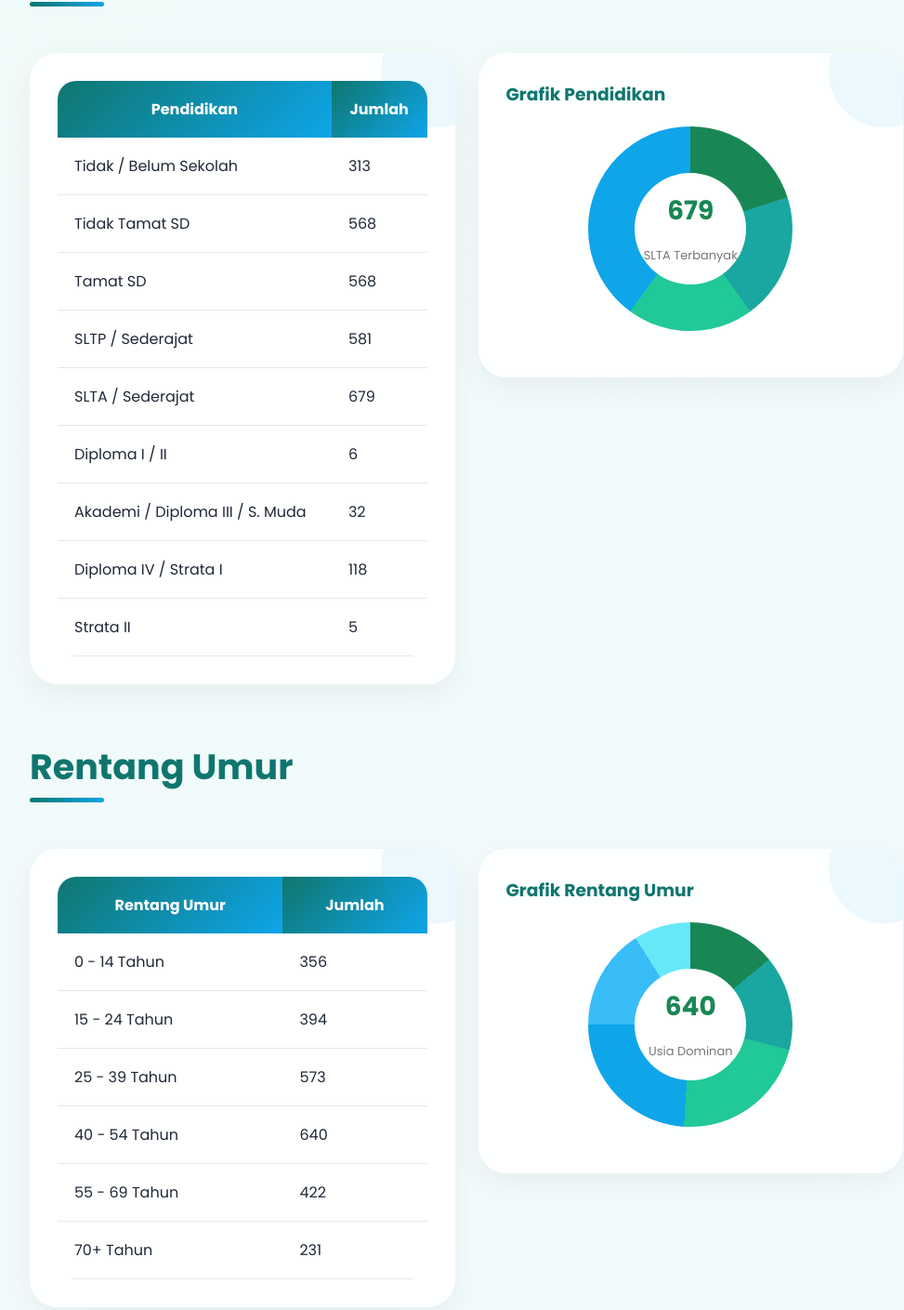
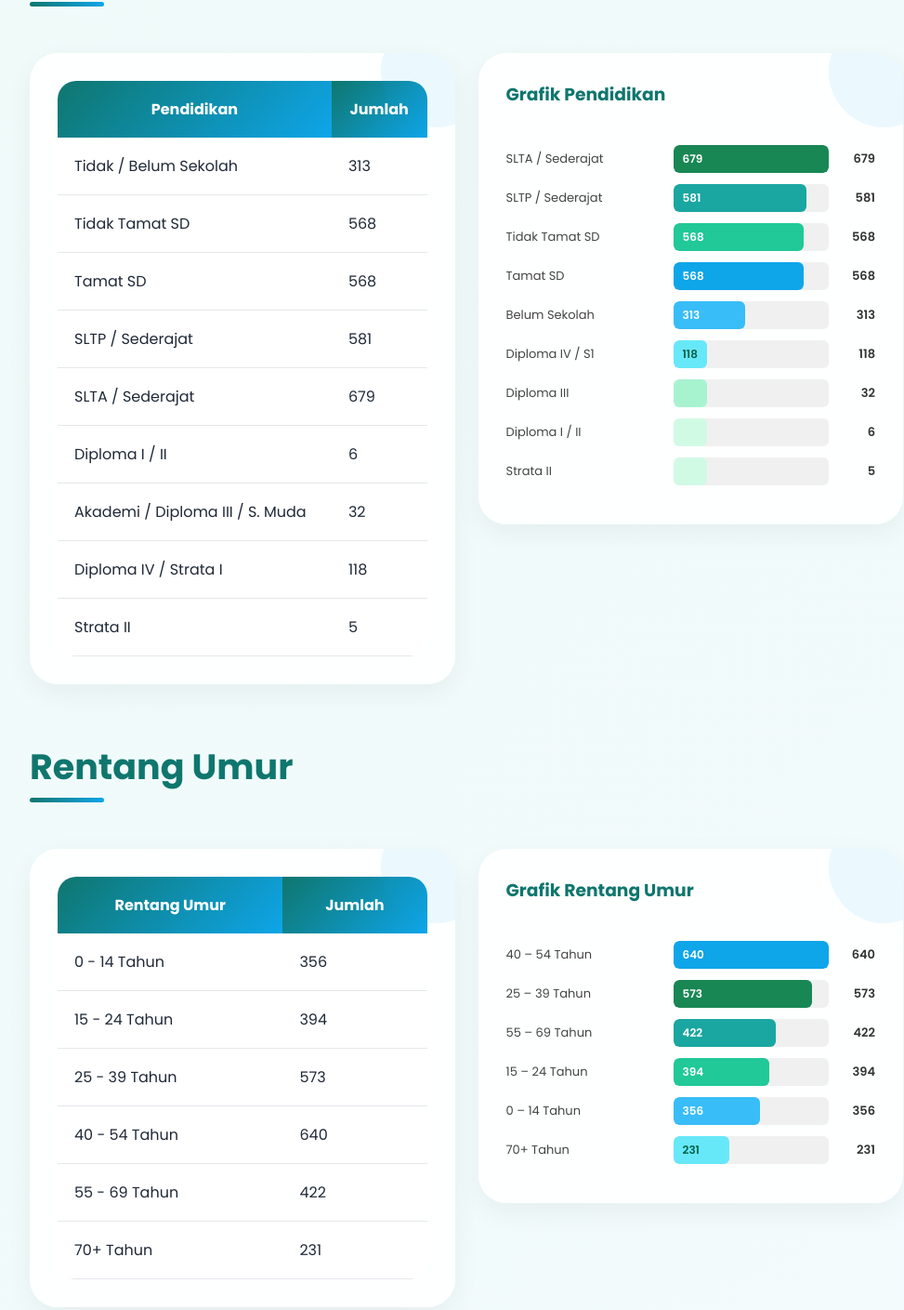
Before and after one commit to febriputri11939-blip/Desa-Sidakangen, a plain HTML site: page statistik.html in a window 1280 px wide. Shown: the part 1200-2609 px from the top of the page at 93% size, without its empty margins (278-1251 px from the left). Drawn offline with Linux system fonts and the light colour scheme.

Commit message:
update code

```diff
--- a/statistik.html
+++ b/statistik.html
@@ -5,64 +5,70 @@
 
 <link rel="preconnect" href="https://fonts.googleapis.com">
 <link rel="preconnect" href="https://fonts.gstatic.com" crossorigin>
-
 <link href="https://fonts.googleapis.com/css2?family=Poppins:wght@300;400;500;600;700&display=swap" rel="stylesheet">
 
 <meta charset="UTF-8">
 <meta name="viewport" content="width=device-width, initial-scale=1.0">
-
 <title>Statistik</title>
 
 <link rel="stylesheet" href="assets/css/style.css">
-<head>
-    <meta charset="UTF-8">
-    <meta name="viewport" content="width=device-width, initial-scale=1.0">
-</head>
+
 <style>
 
-/* TAMBAHAN GRAFIK BUNDER */
-
-.circle-chart{
-  width:220px;
-  height:220px;
-  border-radius:50%;
-  margin:20px auto;
-  position:relative;
+.bar-chart-wrapper {
+  width: 100%;
 }
 
-.circle-chart::before{
-  content:'';
-  position:absolute;
-  width:120px;
-  height:120px;
-  background:white;
-  border-radius:50%;
-  top:50%;
-  left:50%;
-  transform:translate(-50%,-50%);
+.bar-row {
+  display: flex;
+  align-items: center;
+  gap: 10px;
+  margin-bottom: 12px;
 }
 
-.chart-center{
-  position:absolute;
-  top:50%;
-  left:50%;
-  transform:translate(-50%,-50%);
-  text-align:center;
-  z-index:2;
+.bar-label {
+  font-size: 13px;
+  color: #444;
+  width: 170px;
+  flex-shrink: 0;
 }
 
-.chart-center h2{
-  color:#198754;
-  font-size:28px;
+.bar-track {
+  flex: 1;
+  background: #f0f0f0;
+  border-radius: 6px;
+  height: 30px;
+  overflow: hidden;
 }
 
-.chart-center p{
-  font-size:13px;
-  color:#777;
+.bar-fill {
+  height: 100%;
+  border-radius: 6px;
+  display: flex;
+  align-items: center;
+  padding-left: 10px;
+  box-sizing: border-box;
+  min-width: 36px;
 }
 
-.stats{
-  align-items:flex-start;
+.bar-fill span {
+  font-size: 12px;
+  font-weight: 600;
+  color: #fff;
+  white-space: nowrap;
+}
+
+.bar-number {
+  font-size: 13px;
+  font-weight: 600;
+  color: #333;
+  width: 40px;
+  text-align: right;
+  flex-shrink: 0;
+}
+
+.stats {
+  align-items: flex-start;
 }
 
 </style>
@@ -73,9 +79,6 @@
 
 <div class="container">
 
-<!-- SIDEBAR -->
-
-<!-- SIDEBAR -->
 <aside class="sidebar">
     <img src="assets/img/logo sidkangen.png" class="sidebar-logo" alt="Logo Desa SidaKangen">
     <h2>SidaKangen</h2>
@@ -92,518 +95,314 @@
     </ul>
 </aside>
 
-<!-- MAIN -->
-
 <main class="main">
-
-<!-- HEADER -->
 
 <h1 class="title">Statistik Penduduk</h1>
 
-<!-- CARD STATISTIK -->
-
 <div class="stats-wrapper">
-
   <div class="stats">
-
     <div class="card">
-
       <h3>👨 Jumlah Penduduk</h3>
-
-<p class="stat-number">2.616</p>
-
-<br>
-
+      <p class="stat-number">2.616</p><br>
       <small>Total warga desa</small>
-
     </div>
-
     <div class="card">
-
       <h3>👨‍👩‍👧 Kepala Keluarga</h3>
-
-<p class="stat-number">856</p>
-
-<br>
-
+      <p class="stat-number">856</p><br>
       <small>Total KK</small>
-
     </div>
-
     <div class="card">
-
       <h3>👨 Laki-laki</h3>
-
-<p class="stat-number">1.320</p>
-
-<br>
-
+      <p class="stat-number">1.320</p><br>
       <small>Penduduk pria</small>
-
     </div>
-
     <div class="card">
-
       <h3>👩 Perempuan</h3>
-
-<p class="stat-number">1.296</p>
-
-<br>
-
+      <p class="stat-number">1.296</p><br>
       <small>Penduduk wanita</small>
-
     </div>
-
   </div>
-
 </div>
-
-<!-- STATISTIK USIA -->
 
 <h1 class="title">Statistik Usia</h1>
 
 <div class="stats usia-grid">
-
   <div class="card">
     <div class="chart-item">
-
-<div class="chart-info">
-<span>0 - 14 Tahun</span>
-<span>356</span>
-</div>
-
-<div class="bar">
-<div class="fill" style="width:14%; background:#198754;"></div>
-</div>
-
+      <div class="chart-info"><span>0 - 14 Tahun</span><span>356</span></div>
+      <div class="bar"><div class="fill" style="width:14%; background:#198754;"></div></div>
     </div>
   </div>
-
   <div class="card">
     <div class="chart-item">
-
-<div class="chart-info">
-<span>15 - 24 Tahun</span>
-<span>394</span>
-</div>
-
-<div class="bar">
-<div class="fill" style="width:15%; background:#1aa7a1;"></div>
-</div>
-
+      <div class="chart-info"><span>15 - 24 Tahun</span><span>394</span></div>
+      <div class="bar"><div class="fill" style="width:15%; background:#1aa7a1;"></div></div>
     </div>
   </div>
-
   <div class="card">
     <div class="chart-item">
-
-<div class="chart-info">
-<span>25 - 39 Tahun</span>
-<span>573</span>
-</div>
-
-<div class="bar">
-<div class="fill" style="width:22%; background:#20c997;"></div>
-</div>
-
+      <div class="chart-info"><span>25 - 39 Tahun</span><span>573</span></div>
+      <div class="bar"><div class="fill" style="width:22%; background:#20c997;"></div></div>
     </div>
   </div>
-
   <div class="card">
     <div class="chart-item">
-
-<div class="chart-info">
-<span>40 - 54 Tahun</span>
-<span>640</span>
-</div>
-
-<div class="bar">
-<div class="fill" style="width:24%; background:#0ea5e9;"></div>
-</div>
-
+      <div class="chart-info"><span>40 - 54 Tahun</span><span>640</span></div>
+      <div class="bar"><div class="fill" style="width:24%; background:#0ea5e9;"></div></div>
     </div>
   </div>
-
   <div class="card">
     <div class="chart-item">
-
-<div class="chart-info">
-<span>55 - 69 Tahun</span>
-<span>422</span>
-</div>
-
-<div class="bar">
-<div class="fill" style="width:16%; background:#38bdf8;"></div>
-</div>
-
+      <div class="chart-info"><span>55 - 69 Tahun</span><span>422</span></div>
+      <div class="bar"><div class="fill" style="width:16%; background:#38bdf8;"></div></div>
     </div>
   </div>
-
   <div class="card">
     <div class="chart-item">
-
-<div class="chart-info">
-<span>70+ Tahun</span>
-<span>231</span>
-</div>
-
-<div class="bar">
-<div class="fill" style="width:9%; background:#67e8f9;"></div>
-</div>
-
+      <div class="chart-info"><span>70+ Tahun</span><span>231</span></div>
+      <div class="bar"><div class="fill" style="width:9%; background:#67e8f9;"></div></div>
     </div>
   </div>
-
 </div>
-
-<!-- DATA PENDIDIKAN -->
 
 <h1 class="title">Data Pendidikan</h1>
 
 <div class="stats">
-
   <div class="card">
-
     <table>
-
-<tr>
-<th>Pendidikan</th>
-<th>Jumlah</th>
-</tr>
-
-<tr>
-<td>Tidak / Belum Sekolah</td>
-<td>313</td>
-</tr>
-
-<tr>
-<td>Tidak Tamat SD</td>
-<td>568</td>
-</tr>
-
-<tr>
-<td>Tamat SD</td>
-<td>568</td>
-</tr>
-
-<tr>
-<td>SLTP / Sederajat</td>
-<td>581</td>
-</tr>
-
-<tr>
-<td>SLTA / Sederajat</td>
-<td>679</td>
-</tr>
-
-<tr>
-<td>Diploma I / II</td>
-<td>6</td>
-</tr>
-
-<tr>
-<td>Akademi / Diploma III / S. Muda</td>
-<td>32</td>
-</tr>
-
-<tr>
-<td>Diploma IV / Strata I</td>
-<td>118</td>
-</tr>
-
-<tr>
-<td>Strata II</td>
-<td>5</td>
-</tr>
-
+      <tr><th>Pendidikan</th><th>Jumlah</th></tr>
+      <tr><td>Tidak / Belum Sekolah</td><td>313</td></tr>
+      <tr><td>Tidak Tamat SD</td><td>568</td></tr>
+      <tr><td>Tamat SD</td><td>568</td></tr>
+      <tr><td>SLTP / Sederajat</td><td>581</td></tr>
+      <tr><td>SLTA / Sederajat</td><td>679</td></tr>
+      <tr><td>Diploma I / II</td><td>6</td></tr>
+      <tr><td>Akademi / Diploma III / S. Muda</td><td>32</td></tr>
+      <tr><td>Diploma IV / Strata I</td><td>118</td></tr>
+      <tr><td>Strata II</td><td>5</td></tr>
     </table>
-
   </div>
 
   <div class="card">
-
-<h3>Grafik Pendidikan</h3>
-
-<div class="circle-chart"
-style="background:
-conic-gradient(
-#198754 0% 20%,
-#1aa7a1 20% 40%,
-#20c997 40% 60%,
-#0ea5e9 60% 100%
-);">
-
-<div class="chart-center">
-<h2>679</h2>
-<p>SLTA Terbanyak</p>
+    <h3>Grafik Pendidikan</h3><br>
+    <div class="bar-chart-wrapper">
+      <div class="bar-row">
+        <span class="bar-label">SLTA / Sederajat</span>
+        <div class="bar-track"><div class="bar-fill" style="width:100%;background:#198754;"><span>679</span></div></div>
+        <span class="bar-number">679</span>
       </div>
-
+      <div class="bar-row">
+        <span class="bar-label">SLTP / Sederajat</span>
+        <div class="bar-track"><div class="bar-fill" style="width:85.6%;background:#1aa7a1;"><span>581</span></div></div>
+        <span class="bar-number">581</span>
       </div>
-
+      <div class="bar-row">
+        <span class="bar-label">Tidak Tamat SD</span>
+        <div class="bar-track"><div class="bar-fill" style="width:83.7%;background:#20c997;"><span>568</span></div></div>
+        <span class="bar-number">568</span>
       </div>
-
+      <div class="bar-row">
+        <span class="bar-label">Tamat SD</span>
+        <div class="bar-track"><div class="bar-fill" style="width:83.7%;background:#0ea5e9;"><span>568</span></div></div>
+        <span class="bar-number">568</span>
       </div>
-
-<!-- RENTANG UMUR -->
+      <div class="bar-row">
+        <span class="bar-label">Belum Sekolah</span>
+        <div class="bar-track"><div class="bar-fill" style="width:46.1%;background:#38bdf8;"><span>313</span></div></div>
+        <span class="bar-number">313</span>
+      </div>
+      <div class="bar-row">
+        <span class="bar-label">Diploma IV / S1</span>
+        <div class="bar-track"><div class="bar-fill" style="width:17.4%;background:#67e8f9;"><span style="color:#065f46">118</span></div></div>
+        <span class="bar-number">118</span>
+      </div>
+      <div class="bar-row">
+        <span class="bar-label">Diploma III</span>
+        <div class="bar-track"><div class="bar-fill" style="width:4.7%;background:#a7f3d0;"></div></div>
+        <span class="bar-number">32</span>
+      </div>
+      <div class="bar-row">
+        <span class="bar-label">Diploma I / II</span>
+        <div class="bar-track"><div class="bar-fill" style="width:0.9%;background:#d1fae5;"></div></div>
+        <span class="bar-number">6</span>
+      </div>
+      <div class="bar-row">
+        <span class="bar-label">Strata II</span>
+        <div class="bar-track"><div class="bar-fill" style="width:0.7%;background:#d1fae5;"></div></div>
+        <span class="bar-number">5</span>
+      </div>
+    </div>
+  </div>
+</div>
 
 <h1 class="title">Rentang Umur</h1>
 
 <div class="stats">
-
   <div class="card">
-
     <table>
-
-<tr>
-<th>Rentang Umur</th>
-<th>Jumlah</th>
-</tr>
-
-<tr>
-<td>0 - 14 Tahun</td>
-<td>356</td>
-</tr>
-
-<tr>
-<td>15 - 24 Tahun</td>
-<td>394</td>
-</tr>
-
-<tr>
-<td>25 - 39 Tahun</td>
-<td>573</td>
-</tr>
-
-<tr>
-<td>40 - 54 Tahun</td>
-<td>640</td>
-</tr>
-
-<tr>
-<td>55 - 69 Tahun</td>
-<td>422</td>
-</tr>
-
-<tr>
-<td>70+ Tahun</td>
-<td>231</td>
-</tr>
-
+      <tr><th>Rentang Umur</th><th>Jumlah</th></tr>
+      <tr><td>0 - 14 Tahun</td><td>356</td></tr>
+      <tr><td>15 - 24 Tahun</td><td>394</td></tr>
+      <tr><td>25 - 39 Tahun</td><td>573</td></tr>
+      <tr><td>40 - 54 Tahun</td><td>640</td></tr>
+      <tr><td>55 - 69 Tahun</td><td>422</td></tr>
+      <tr><td>70+ Tahun</td><td>231</td></tr>
     </table>
-
   </div>
 
   <div class="card">
-
-<h3>Grafik Rentang Umur</h3>
-
-<div class="circle-chart"
-style="background:
-conic-gradient(
-#198754 0% 14%,
-#1aa7a1 14% 29%,
-#20c997 29% 51%,
-#0ea5e9 51% 75%,
-#38bdf8 75% 91%,
-#67e8f9 91% 100%
-);">
-
-<div class="chart-center">
-<h2>640</h2>
-<p>Usia Dominan</p>
+    <h3>Grafik Rentang Umur</h3><br>
+    <div class="bar-chart-wrapper">
+      <div class="bar-row">
+        <span class="bar-label">40 – 54 Tahun</span>
+        <div class="bar-track"><div class="bar-fill" style="width:100%;background:#0ea5e9;"><span>640</span></div></div>
+        <span class="bar-number">640</span>
       </div>
-
+      <div class="bar-row">
+        <span class="bar-label">25 – 39 Tahun</span>
+        <div class="bar-track"><div class="bar-fill" style="width:89.5%;background:#198754;"><span>573</span></div></div>
+        <span class="bar-number">573</span>
       </div>
-
+      <div class="bar-row">
+        <span class="bar-label">55 – 69 Tahun</span>
+        <div class="bar-track"><div class="bar-fill" style="width:65.9%;background:#1aa7a1;"><span>422</span></div></div>
+        <span class="bar-number">422</span>
       </div>
-
+      <div class="bar-row">
+        <span class="bar-label">15 – 24 Tahun</span>
+        <div class="bar-track"><div class="bar-fill" style="width:61.6%;background:#20c997;"><span>394</span></div></div>
+        <span class="bar-number">394</span>
       </div>
-
-<!-- PEKERJAAN -->
+      <div class="bar-row">
+        <span class="bar-label">0 – 14 Tahun</span>
+        <div class="bar-track"><div class="bar-fill" style="width:55.6%;background:#38bdf8;"><span>356</span></div></div>
+        <span class="bar-number">356</span>
+      </div>
+      <div class="bar-row">
+        <span class="bar-label">70+ Tahun</span>
+        <div class="bar-track"><div class="bar-fill" style="width:36.1%;background:#67e8f9;"><span style="color:#065f46">231</span></div></div>
+        <span class="bar-number">231</span>
+      </div>
+    </div>
+  </div>
+</div>
 
 <h1 class="title">Pekerjaan</h1>
 
 <div class="stats">
-
   <div class="card">
-
     <table>
-
-<tr>
-<th>Pekerjaan</th>
-<th>Jumlah</th>
-</tr>
-
-<tr>
-<td>Petani</td>
-<td>685</td>
-</tr>
-
-<tr>
-<td>Buruh Harian Lepas</td>
-<td>412</td>
-</tr>
-
-<tr>
-<td>Wiraswasta</td>
-<td>286</td>
-</tr>
-
-<tr>
-<td>Pelajar / Mahasiswa</td>
-<td>523</td>
-</tr>
-
-<tr>
-<td>Ibu Rumah Tangga</td>
-<td>340</td>
-</tr>
-
-<tr>
-<td>PNS</td>
-<td>24</td>
-</tr>
-
-<tr>
-<td>Tidak Bekerja</td>
-<td>346</td>
-</tr>
-
+      <tr><th>Pekerjaan</th><th>Jumlah</th></tr>
+      <tr><td>Petani</td><td>685</td></tr>
+      <tr><td>Buruh Harian Lepas</td><td>412</td></tr>
+      <tr><td>Wiraswasta</td><td>286</td></tr>
+      <tr><td>Pelajar / Mahasiswa</td><td>523</td></tr>
+      <tr><td>Ibu Rumah Tangga</td><td>340</td></tr>
+      <tr><td>PNS</td><td>24</td></tr>
+      <tr><td>Tidak Bekerja</td><td>346</td></tr>
     </table>
-
   </div>
 
   <div class="card">
-
-<h3>Grafik Pekerjaan</h3>
-
-<div class="circle-chart"
-style="background:
-conic-gradient(
-#198754 0% 35%,
-#1aa7a1 35% 55%,
-#20c997 55% 70%,
-#0ea5e9 70% 90%,
-#67e8f9 90% 100%
-);">
-
-<div class="chart-center">
-<h2>685</h2>
-<p>Petani</p>
+    <h3>Grafik Pekerjaan</h3><br>
+    <div class="bar-chart-wrapper">
+      <div class="bar-row">
+        <span class="bar-label">Petani</span>
+        <div class="bar-track"><div class="bar-fill" style="width:100%;background:#198754;"><span>685</span></div></div>
+        <span class="bar-number">685</span>
       </div>
-
+      <div class="bar-row">
+        <span class="bar-label">Pelajar / Mahasiswa</span>
+        <div class="bar-track"><div class="bar-fill" style="width:76.4%;background:#1aa7a1;"><span>523</span></div></div>
+        <span class="bar-number">523</span>
       </div>
-
+      <div class="bar-row">
+        <span class="bar-label">Buruh Harian Lepas</span>
+        <div class="bar-track"><div class="bar-fill" style="width:60.1%;background:#20c997;"><span>412</span></div></div>
+        <span class="bar-number">412</span>
       </div>
-
+      <div class="bar-row">
+        <span class="bar-label">Tidak Bekerja</span>
+        <div class="bar-track"><div class="bar-fill" style="width:50.5%;background:#0ea5e9;"><span>346</span></div></div>
+        <span class="bar-number">346</span>
       </div>
-
-<!-- JENIS KELAMIN -->
+      <div class="bar-row">
+        <span class="bar-label">Ibu Rumah Tangga</span>
+        <div class="bar-track"><div class="bar-fill" style="width:49.6%;background:#38bdf8;"><span>340</span></div></div>
+        <span class="bar-number">340</span>
+      </div>
+      <div class="bar-row">
+        <span class="bar-label">Wiraswasta</span>
+        <div class="bar-track"><div class="bar-fill" style="width:41.8%;background:#67e8f9;"><span style="color:#065f46">286</span></div></div>
+        <span class="bar-number">286</span>
+      </div>
+      <div class="bar-row">
+        <span class="bar-label">PNS</span>
+        <div class="bar-track"><div class="bar-fill" style="width:3.5%;background:#d1fae5;"></div></div>
+        <span class="bar-number">24</span>
+      </div>
+    </div>
+  </div>
+</div>
 
 <h1 class="title">Jenis Kelamin</h1>
 
 <div class="stats">
-
   <div class="card">
-
     <table>
-
-<tr>
-<th>Jenis Kelamin</th>
-<th>Jumlah</th>
-</tr>
-
-<tr>
-<td>Laki-laki</td>
-<td>1320</td>
-</tr>
-
-<tr>
-<td>Perempuan</td>
-<td>1296</td>
-</tr>
-
+      <tr><th>Jenis Kelamin</th><th>Jumlah</th></tr>
+      <tr><td>Laki-laki</td><td>1320</td></tr>
+      <tr><td>Perempuan</td><td>1296</td></tr>
     </table>
-
   </div>
 
   <div class="card">
-
-<h3>Grafik Jenis Kelamin</h3>
-
-<div class="circle-chart"
-style="background:
-conic-gradient(
-#198754 0% 50.46%,
-#1aa7a1 50.46% 100%
-);">
-
-<div class="chart-center">
-<h2>2616</h2>
-<p>Total Penduduk</p>
+    <h3>Grafik Jenis Kelamin</h3><br>
+    <div class="bar-chart-wrapper">
+      <div class="bar-row">
+        <span class="bar-label">Laki-laki</span>
+        <div class="bar-track"><div class="bar-fill" style="width:100%;background:#198754;"><span>1.320</span></div></div>
+        <span class="bar-number">1.320</span>
       </div>
-
+      <div class="bar-row">
+        <span class="bar-label">Perempuan</span>
+        <div class="bar-track"><div class="bar-fill" style="width:98.2%;background:#1aa7a1;"><span>1.296</span></div></div>
+        <span class="bar-number">1.296</span>
       </div>
-
     </div>
-
   </div>
-
-<!-- KEPEMILIKAN KIA -->
+</div>
 
 <h1 class="title">Kepemilikan KIA</h1>
 
 <div class="stats">
-
   <div class="card">
-
     <table>
-
-<tr>
-<th>Status KIA</th>
-<th>Jumlah</th>
-</tr>
-
-<tr>
-<td>Memiliki KIA</td>
-<td>428</td>
-</tr>
-
-<tr>
-<td>Belum Memiliki KIA</td>
-<td>215</td>
-</tr>
-
+      <tr><th>Status KIA</th><th>Jumlah</th></tr>
+      <tr><td>Memiliki KIA</td><td>428</td></tr>
+      <tr><td>Belum Memiliki KIA</td><td>215</td></tr>
     </table>
-
   </div>
 
   <div class="card">
-
-<h3>Grafik Kepemilikan KIA</h3>
-
-<div class="circle-chart"
-style="background:
-conic-gradient(
-#198754 0% 67%,
-#38bdf8 67% 100%
-);">
-
-<div class="chart-center">
-<h2>428</h2>
-<p>Memiliki KIA</p>
+    <h3>Grafik Kepemilikan KIA</h3><br>
+    <div class="bar-chart-wrapper">
+      <div class="bar-row">
+        <span class="bar-label">Memiliki KIA</span>
+        <div class="bar-track"><div class="bar-fill" style="width:100%;background:#198754;"><span>428</span></div></div>
+        <span class="bar-number">428</span>
       </div>
-<meta name="viewport" content="width=device-width, initial-scale=1.0">
+      <div class="bar-row">
+        <span class="bar-label">Belum Memiliki KIA</span>
+        <div class="bar-track"><div class="bar-fill" style="width:50.2%;background:#38bdf8;"><span>215</span></div></div>
+        <span class="bar-number">215</span>
       </div>
-
     </div>
-
+  </div>
 </div>
 
 </main>
-
 </div>
 
 </body>
-
 </html>
```
Also changed, not shown: index.html (+3 -3 lines). Lines whose indentation alone changed are shown as unchanged.
